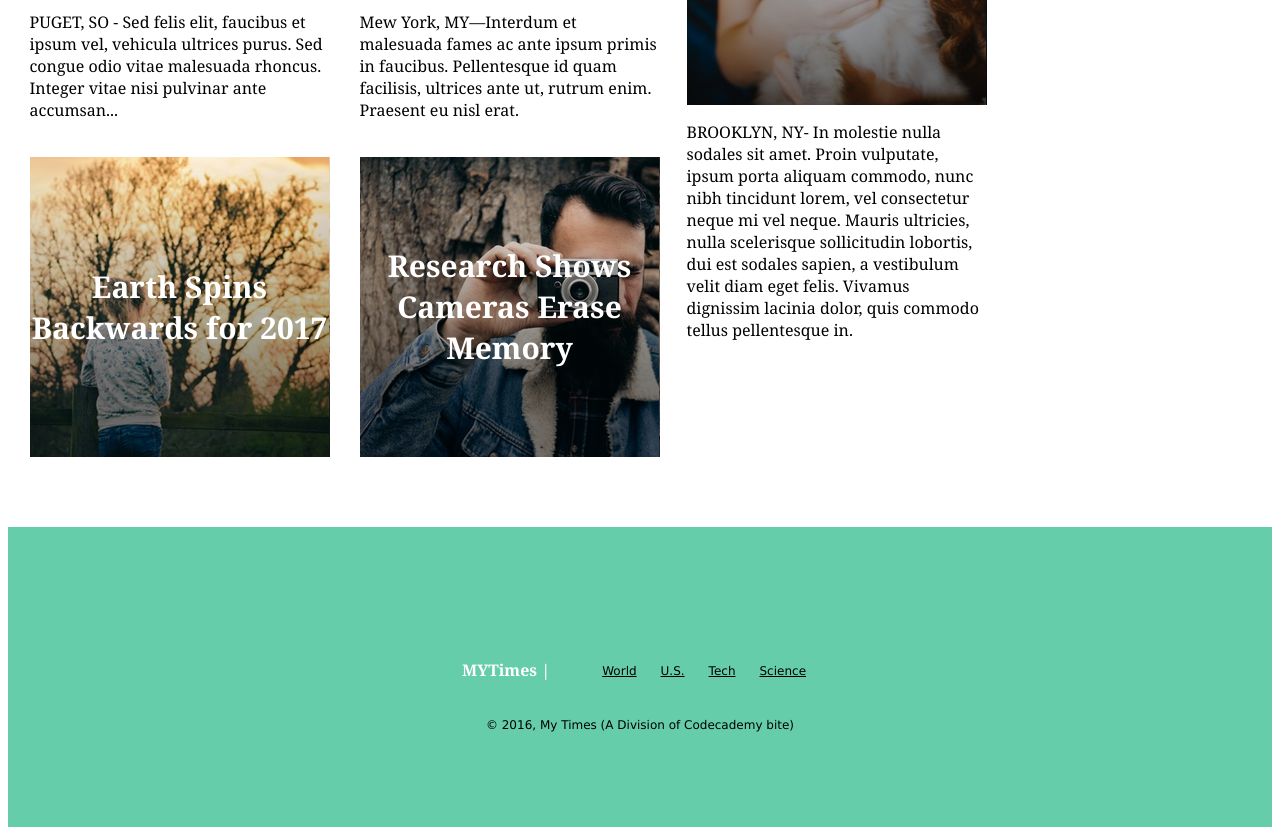
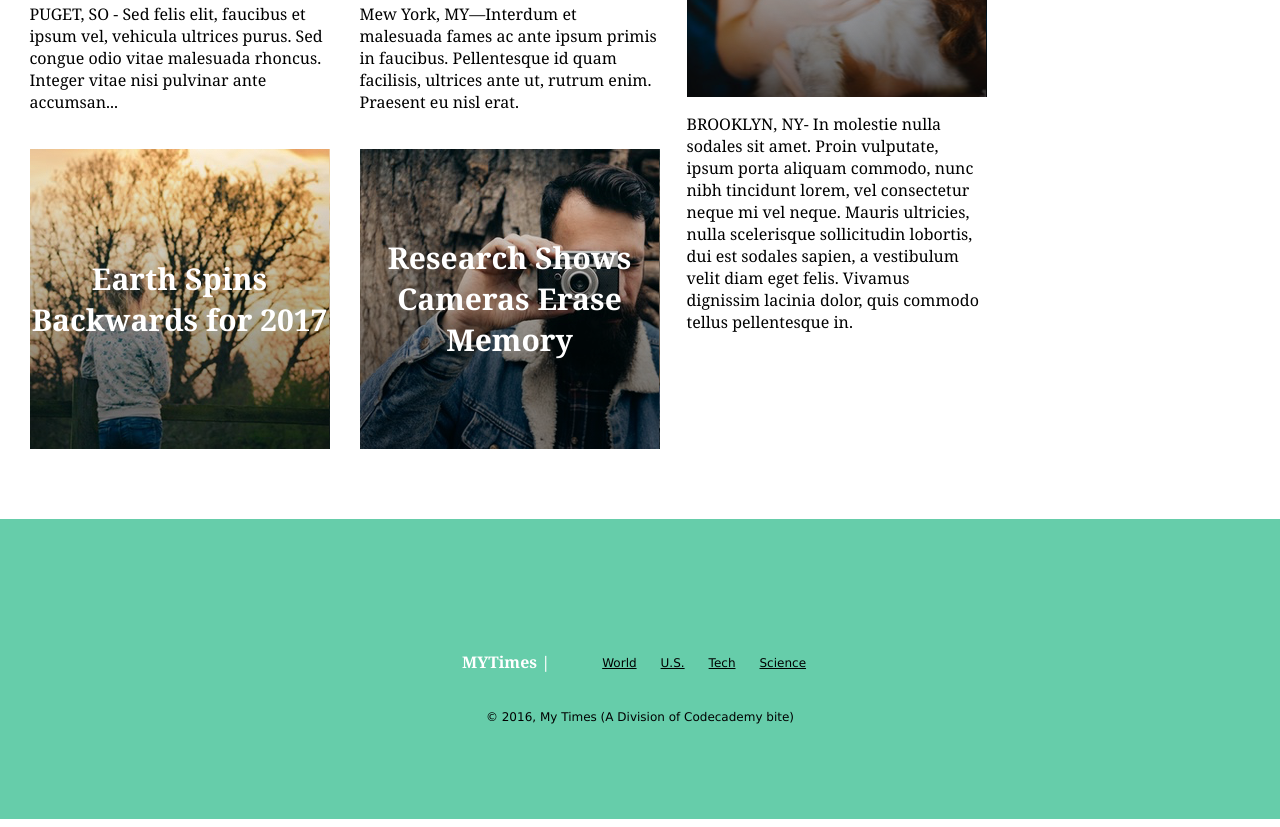
Before and after one commit to DianaKado/MyTimes, a plain HTML site: page index.html in a window 1280 px wide. Shown: the part 832-1659 px from the top of the page. Drawn offline with Linux system fonts and the light colour scheme.

Commit message:
Got rid of side gaps of footer by setting body margin to zero.

```diff
--- a/resources/css/style.css
+++ b/resources/css/style.css
@@ -1,3 +1,7 @@
+body {
+  margin: 0px;
+}
+/* setting the body margin to zero got rid of gaps on sides of footer. */
 header {
   display: inline-flex;
   position: fixed;
@@ -70,14 +74,8 @@ footer {
   flex-direction: column;
   background-color: MediumAquamarine;
   min-height: 300px;
-  width: 100%;
-  /*
-  left: 0;
-  margin: 0px;
-  padding: 0px;
-
-  Setting left, margin and padding to 0 doesn't get rid of gaps on sides.
-  */
+  max-width: 100%;
+  margin: auto;
 }
 footer p, footer ul {
   font-family: Verdana;
@@ -182,6 +180,7 @@ footer ul li {
 .bottomnav {
   display: inline-flex;
   align-items: center;
+  max-width: 100%;
 }
 #headline {
   background-image: url(../../resources/images/img-story-main.png);
```
